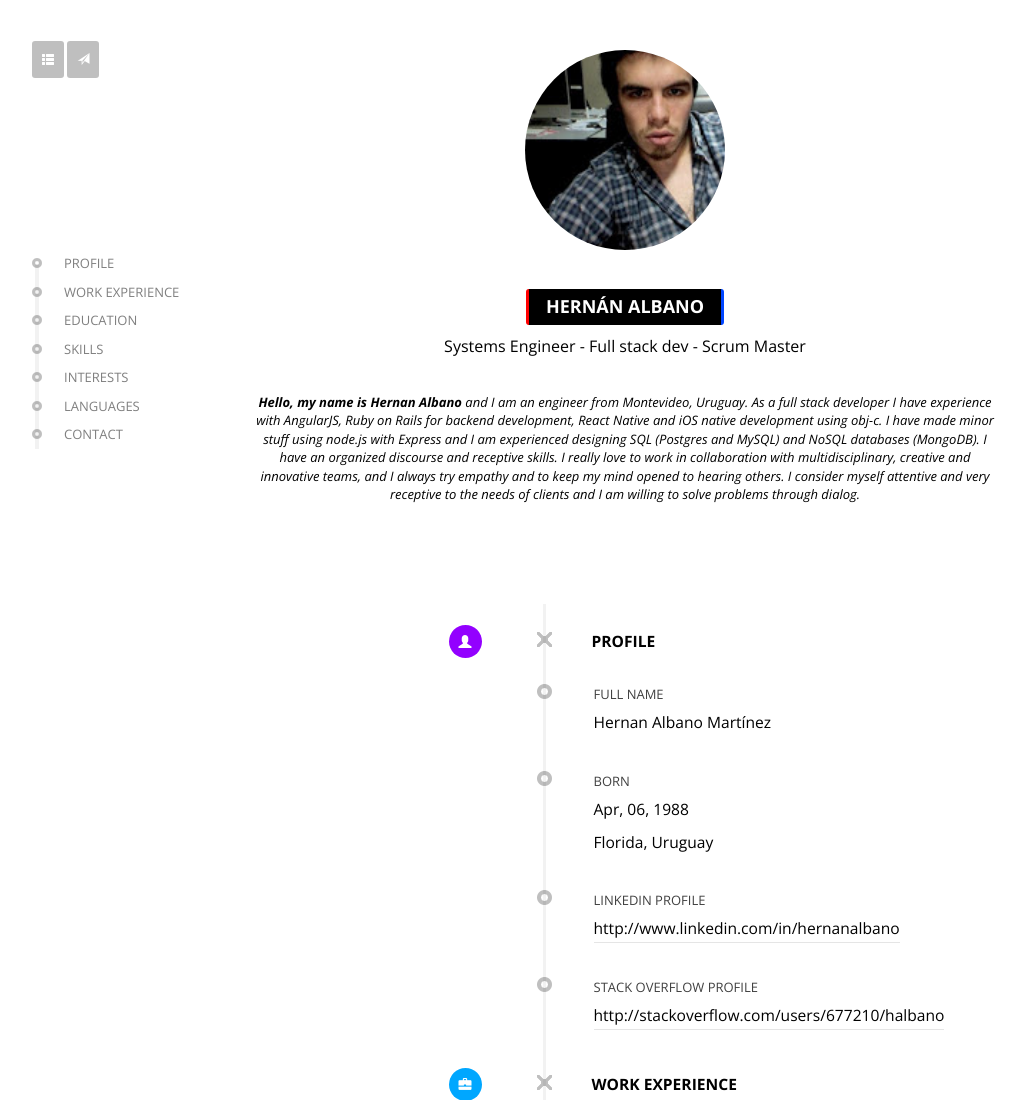
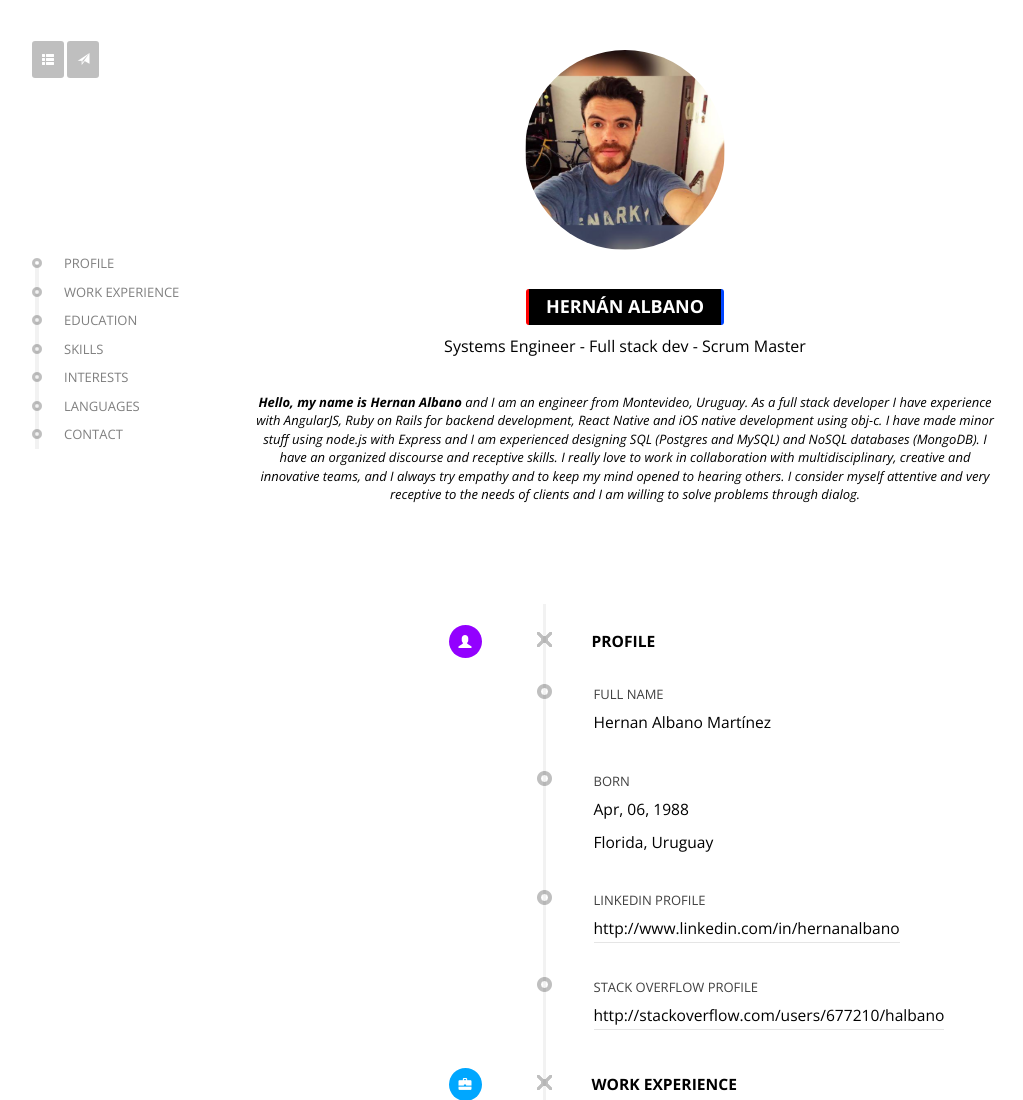
Before and after one commit to halbano/personal-site, a plain HTML site: page index.html in a window 1280 px wide. Shown: the top 1100 px of the page, without its empty margins (15-1038 px from the left). Drawn offline with nearby package versions, Linux system fonts and the light colour scheme.

Commit message:
Updated photo JUN 2018

```diff
--- a/index.html
+++ b/index.html
@@ -76,7 +76,7 @@
     <div class="container">
         <div class="row">
             <div class="col-sm-8 col-sm-offset-2 text-center">
-                <img src="img/hernan.jpg" class="face" alt="">
+                <img src="img/photo.png" class="face" alt="">
                 <hr class="empty">
                 <p class="header-name">Hernán Albano</p>
                 <p class="header-title">Systems Engineer - Full stack dev - Scrum Master</p>
```
Also changed, not shown: img/photo.png (added).
